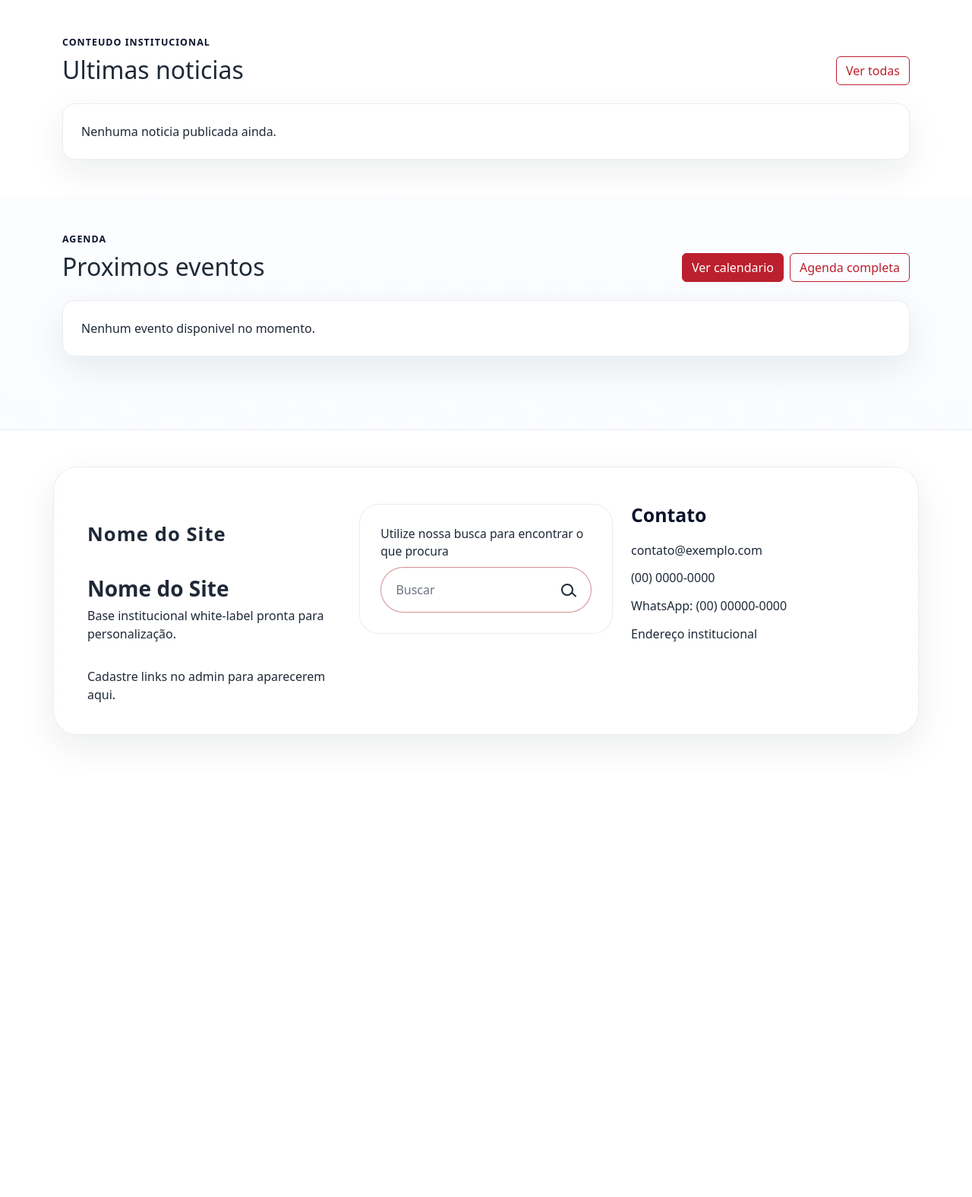
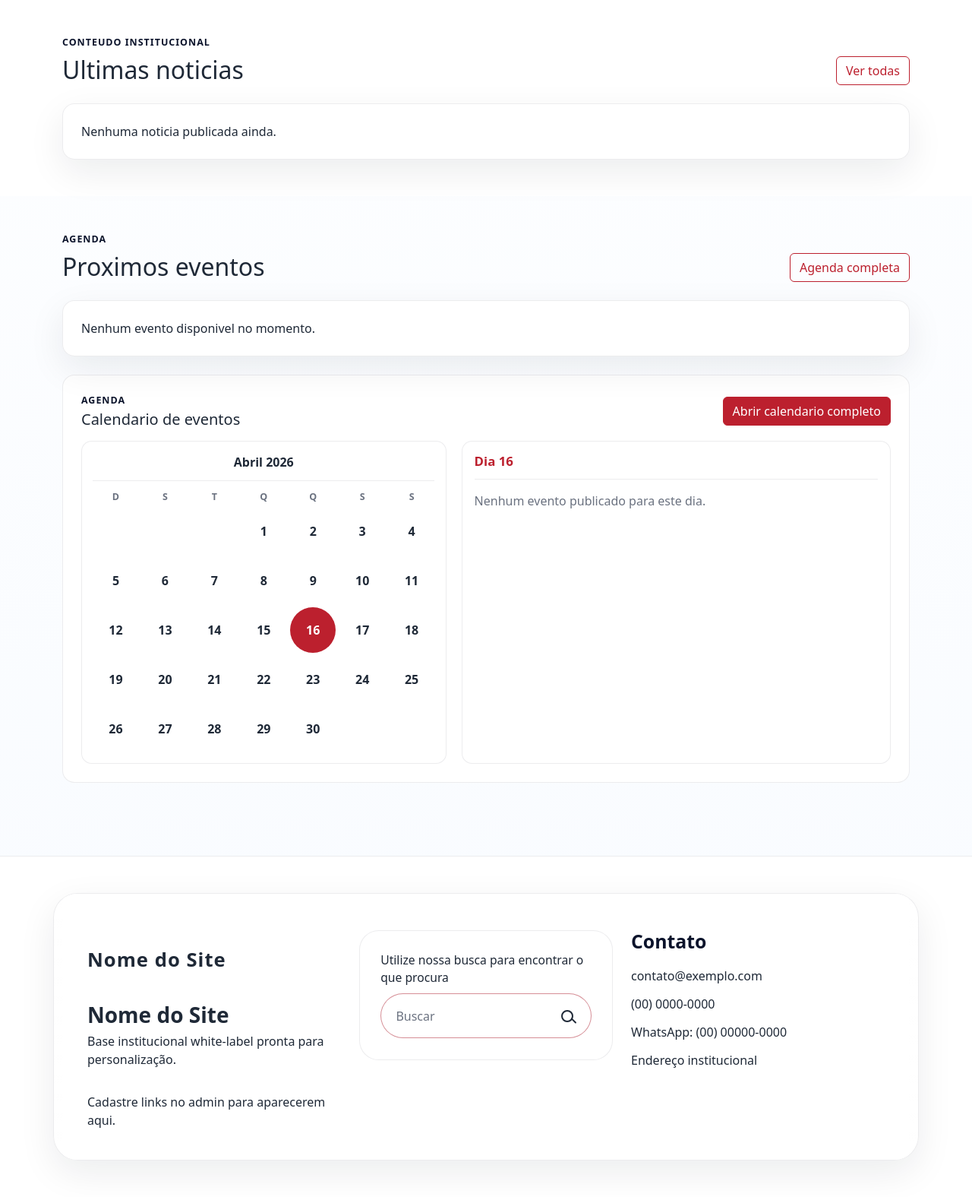
Before and after one commit to SCTMarica/PLATAFORMA-MARIC-, a Django app: page / in a window 1280 px wide. Shown: the part 800-2375 px from the top of the page at 76% size. Before the commit the page ends 1774 px from the top, so only its background shows below. Run offline with Django 5.2, Linux system fonts and the light colour scheme; data that the repository does not hold is empty; some libraries are stand-ins or nearby versions.

Commit message:
agora o calendarioa aparece no lugar certo

```diff
--- a/core/tests.py
+++ b/core/tests.py
@@ -41,7 +41,7 @@ class PublicPagesTests(TestCase):
         self.assertContains(response, "Transformando atendimento")
         self.assertContains(response, "homeCarousel")
         self.assertContains(response, "Banner principal")
-        self.assertContains(response, "eventsCalendarModal")
+        self.assertContains(response, "Calendario de eventos")
         self.assertContains(response, "Abrir calendario completo")
 
     def test_news_detail_loads(self):
--- a/templates/core/home.html
+++ b/templates/core/home.html
@@ -124,7 +124,6 @@
         <h2 class="mb-0">{% tr 'home.events_title' %}</h2>
       </div>
       <div class="d-flex flex-wrap gap-2 justify-content-end">
-        <button type="button" class="btn btn-primary" data-bs-toggle="modal" data-bs-target="#eventsCalendarModal">Ver calendario</button>
         <a href="{% url 'core:event-list' %}" class="btn btn-outline-primary">{% tr 'common.full_schedule' %}</a>
       </div>
     </div>
@@ -146,20 +145,15 @@
         </div>
       {% endfor %}
     </div>
-  </div>
-</section>
 
-<div class="modal fade" id="eventsCalendarModal" tabindex="-1" aria-labelledby="eventsCalendarModalLabel" aria-hidden="true">
-  <div class="modal-dialog modal-dialog-centered modal-lg">
-    <div class="modal-content event-popup">
-      <div class="modal-header">
+    <div class="event-popup mt-4 p-3 p-lg-4">
+      <div class="d-flex flex-wrap justify-content-between align-items-center gap-3 mb-3">
         <div>
           <p class="section-eyebrow mb-1">Agenda</p>
-          <h2 class="modal-title h5" id="eventsCalendarModalLabel">Calendario de eventos</h2>
+          <h3 class="h5 mb-0">Calendario de eventos</h3>
         </div>
-        <button type="button" class="btn-close" data-bs-dismiss="modal" aria-label="Fechar"></button>
+        <a href="{% url 'core:event-calendar' %}" class="btn btn-primary">Abrir calendario completo</a>
       </div>
-      <div class="modal-body">
       <div class="event-popup__grid">
         <div class="event-popup__calendar">
           <div class="event-popup__month">
@@ -209,12 +203,8 @@
         </div>
       </div>
     </div>
-      <div class="modal-footer">
-        <a href="{% url 'core:event-calendar' %}" class="btn btn-outline-primary">Abrir calendario completo</a>
   </div>
-    </div>
-  </div>
-</div>
+</section>
 {% endblock %}
 
 {% block extra_scripts %}
```
Lines whose indentation alone changed are shown as unchanged.
